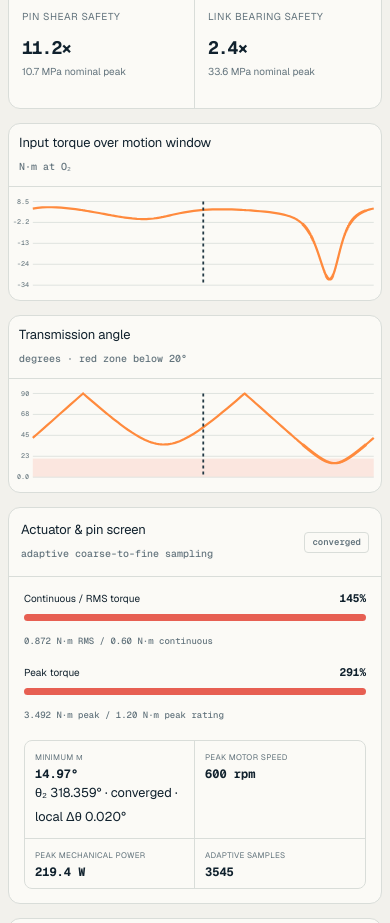
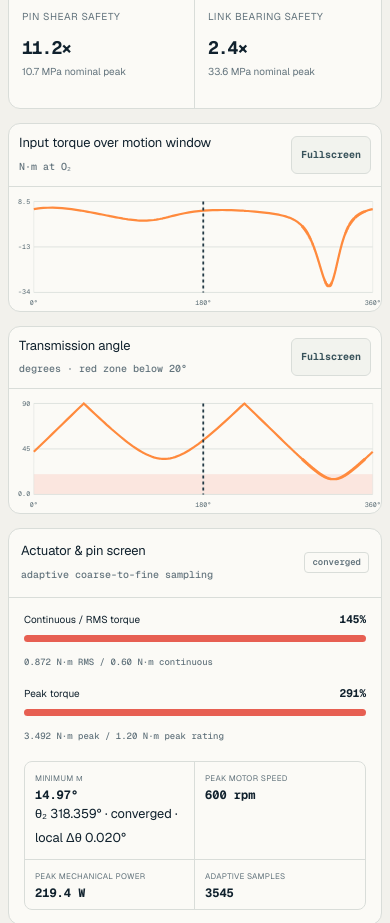
Before and after one commit to MarcusFunt/Robot-Leg-Linkage, a Next.js app in the folder robot-leg-linkage-lab-source-v5/robot-leg-linkage-lab/: page / in a window 390 px wide. Shown: the part 2840-3763 px from the top of the page. Built offline with nearby package versions, Linux system fonts and the light colour scheme.

Commit message:
Make analysis plots mobile-native and expandable

```diff
--- a/robot-leg-linkage-lab-source-v5/robot-leg-linkage-lab/app/linkage-ui.tsx
+++ b/robot-leg-linkage-lab-source-v5/robot-leg-linkage-lab/app/linkage-ui.tsx
@@ -1,7 +1,7 @@
 "use client";
 
 import { useEffect, useState } from "react";
-import type { ChangeEvent, KeyboardEvent as ReactKeyboardEvent } from "react";
+import type { ChangeEvent, KeyboardEvent as ReactKeyboardEvent, PointerEvent as ReactPointerEvent } from "react";
 import { clamp } from "../lib/linkage-analysis.mjs";
 import type { AnalysisSummary, CycleSample, PeakResult } from "../lib/linkage-analysis.mjs";
 import { validateNumericValue } from "../lib/input-validation.mjs";
@@ -57,15 +57,74 @@ export function safetyText(summary: AnalysisSummary | null, value: number | null
   return Number.isFinite(value) ? `${value.toFixed(1)}×` : "∞";
 }
 
-export function Plot({ title, unit, samples, currentAngle, value, range, alertBelow }: { title: string; unit: string; samples: CycleSample[]; currentAngle: number; value: (s: CycleSample) => number | null; range?: [number, number]; alertBelow?: number }) {
-  const width = 720, height = 220, m = { l: 46, r: 14, t: 28, b: 30 };
-  const points = samples.map((s) => ({ angle: s.angle, v: value(s) })).filter((p): p is { angle: number; v: number } => p.v !== null && Number.isFinite(p.v));
+type PlotProps = {
+  title: string;
+  unit: string;
+  samples: CycleSample[];
+  currentAngle: number;
+  value: (sample: CycleSample) => number | null;
+  range?: [number, number];
+  alertBelow?: number;
+  onAngleChange?: (angle: number) => void;
+};
+
+export function Plot({ title, unit, samples, currentAngle, value, range, alertBelow, onAngleChange }: PlotProps) {
+  const [compact, setCompact] = useState(false);
+  const [expanded, setExpanded] = useState(false);
+  useEffect(() => {
+    const query = window.matchMedia("(max-width: 620px)");
+    const sync = () => setCompact(query.matches);
+    sync(); query.addEventListener("change", sync);
+    return () => query.removeEventListener("change", sync);
+  }, []);
+
+  const width = 720, height = 240, m = { l: 48, r: 16, t: 28, b: 36 };
+  const finite = samples.map((sample) => ({ angle: sample.angle, v: value(sample) })).filter((point): point is { angle: number; v: number } => point.v !== null && Number.isFinite(point.v));
   const x0 = samples[0]?.angle ?? 0, x1 = samples.at(-1)?.angle ?? 360, dx = Math.max(1e-9, x1 - x0);
-  let y0 = range?.[0] ?? Math.min(0, ...points.map((p) => p.v)); let y1 = range?.[1] ?? Math.max(0, ...points.map((p) => p.v));
+  let y0 = range?.[0] ?? Math.min(0, ...finite.map((point) => point.v));
+  let y1 = range?.[1] ?? Math.max(0, ...finite.map((point) => point.v));
   if (!range) { const pad = Math.max(1e-6, y1 - y0) * 0.08; y0 -= pad; y1 += pad; }
-  const dy = Math.max(1e-9, y1 - y0), sx = (a: number) => m.l + (a - x0) / dx * (width - m.l - m.r), sy = (v: number) => m.t + (y1 - v) / dy * (height - m.t - m.b);
-  const d = points.map((p, i) => `${i ? "L" : "M"}${sx(p.angle).toFixed(1)},${sy(p.v).toFixed(1)}`).join(" ");
-  return <article className="plot-card"><div className="plot-heading"><div><h3>{title}</h3><span>{unit}</span></div></div><div className="plot-scroll"><svg viewBox={`0 0 ${width} ${height}`} className="plot-svg" role="img" aria-label={title}>{alertBelow !== undefined ? <rect x={m.l} y={sy(Math.min(alertBelow, y1))} width={width-m.l-m.r} height={Math.max(0, sy(y0)-sy(Math.min(alertBelow,y1)))} className="plot-alert-band" /> : null}{[0,.25,.5,.75,1].map((f) => { const yy=m.t+f*(height-m.t-m.b); const val=y1-f*dy; return <g key={f}><line x1={m.l} y1={yy} x2={width-m.r} y2={yy} className="plot-grid-line"/><text x={m.l-7} y={yy+4} textAnchor="end" className="plot-tick">{val.toFixed(Math.abs(val)<10?1:0)}</text></g>; })}<path d={d} fill="none" stroke="var(--orange)" className="plot-line"/><line x1={sx(clamp(currentAngle,x0,x1))} y1={m.t} x2={sx(clamp(currentAngle,x0,x1))} y2={height-m.b} className="plot-cursor"/></svg></div></article>;
+  const dy = Math.max(1e-9, y1 - y0);
+  const sx = (angle: number) => m.l + (angle - x0) / dx * (width - m.l - m.r);
+  const sy = (v: number) => m.t + (y1 - v) / dy * (height - m.t - m.b);
+  let path = "", drawing = false;
+  for (const sample of samples) {
+    const v = value(sample);
+    if (v === null || !Number.isFinite(v)) { drawing = false; continue; }
+    path += `${drawing ? "L" : "M"}${sx(sample.angle).toFixed(1)},${sy(v).toFixed(1)} `;
+    drawing = true;
+  }
+
+  const renderSvg = (detail: boolean) => {
+    const fractions = compact && !detail ? [0, 0.5, 1] : [0, 0.25, 0.5, 0.75, 1];
+    const selectAngle = (event: ReactPointerEvent<SVGRectElement>) => {
+      if (!detail || !onAngleChange) return;
+      const bounds = event.currentTarget.getBoundingClientRect();
+      const fraction = clamp((event.clientX - bounds.left) / Math.max(1, bounds.width), 0, 1);
+      onAngleChange(x0 + fraction * dx);
+    };
+    return <svg viewBox={`0 0 ${width} ${height}`} className="plot-svg" role="img" aria-label={`${title}. Current crank angle ${currentAngle.toFixed(1)} degrees.`}>
+      {alertBelow !== undefined ? <rect x={m.l} y={sy(Math.min(alertBelow, y1))} width={width-m.l-m.r} height={Math.max(0, sy(y0)-sy(Math.min(alertBelow,y1)))} className="plot-alert-band" /> : null}
+      {fractions.map((f) => { const yy=m.t+f*(height-m.t-m.b); const val=y1-f*dy; return <g key={`y-${f}`}><line x1={m.l} y1={yy} x2={width-m.r} y2={yy} className="plot-grid-line"/><text x={m.l-7} y={yy+4} textAnchor="end" className="plot-tick">{val.toFixed(Math.abs(val)<10?1:0)}</text></g>; })}
+      {fractions.map((f) => { const angle=x0+f*dx; const xx=sx(angle); return <g key={`x-${f}`}><line x1={xx} y1={m.t} x2={xx} y2={height-m.b} className="plot-grid-line vertical"/><text x={xx} y={height-11} textAnchor="middle" className="plot-tick">{angle.toFixed(compact&&!detail?0:1)}°</text></g>; })}
+      <path d={path.trim()} fill="none" stroke="var(--orange)" className="plot-line"/>
+      <line x1={sx(clamp(currentAngle,x0,x1))} y1={m.t} x2={sx(clamp(currentAngle,x0,x1))} y2={height-m.b} className="plot-cursor"/>
+      {detail && onAngleChange ? <rect x={m.l} y={m.t} width={width-m.l-m.r} height={height-m.t-m.b} className="plot-detail-hit" onPointerDown={selectAngle}/> : null}
+    </svg>;
+  };
+
+  return <>
+    <article className="plot-card">
+      <div className="plot-heading"><div><h3>{title}</h3><span>{unit}</span></div><button type="button" className="plot-expand-button" onClick={() => setExpanded(true)}>Fullscreen</button></div>
+      <button type="button" className="plot-overview-button" aria-label={`Open detailed ${title} plot`} onClick={() => setExpanded(true)}>{renderSvg(false)}</button>
+    </article>
+    {expanded ? <div className="plot-modal" role="dialog" aria-modal="true" aria-label={`${title} detailed plot`} onClick={() => setExpanded(false)}>
+      <div className="plot-modal-panel" onClick={(event) => event.stopPropagation()}>
+        <div className="plot-modal-heading"><div><strong>{title}</strong><span>{unit} · tap chart to move θ₂</span></div><button type="button" onClick={() => setExpanded(false)} aria-label="Close detailed plot">Close</button></div>
+        <div className="plot-modal-chart">{renderSvg(true)}</div>
+      </div>
+    </div> : null}
+  </>;
 }
 
 export function fieldGroups(config: Config): Group[] {
```
